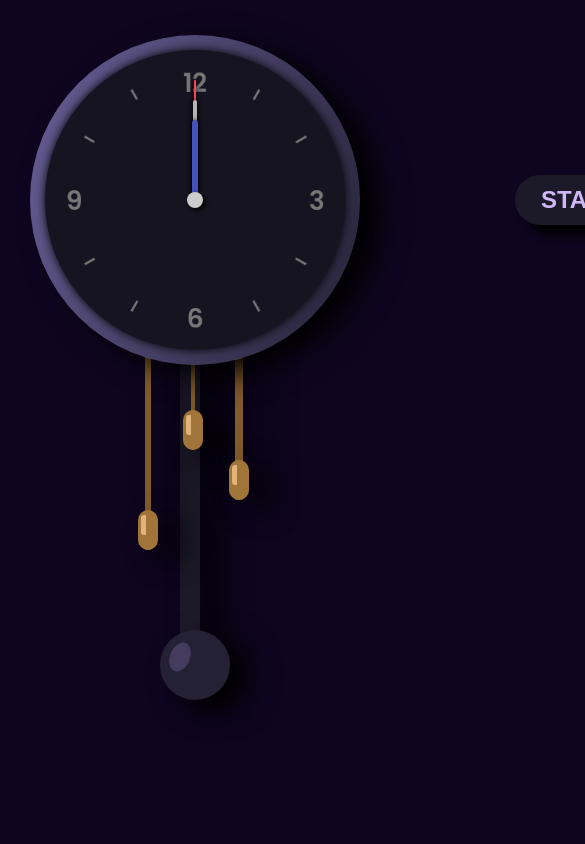
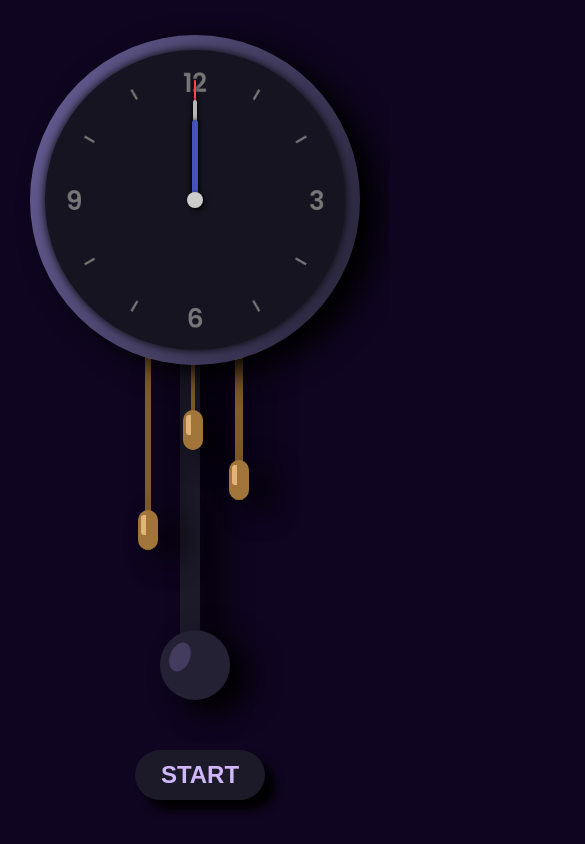
Before and after one commit to Beserker-356/Clock, a plain HTML site: page index.html in a window 390 px wide. Shown: the top 844 px of the page, 585 px wide, since content can reach past the window. Drawn offline with Linux system fonts and the light colour scheme.

Commit message:
Update style.css

```diff
--- a/style.css
+++ b/style.css
@@ -270,3 +270,10 @@ body {
         transform: rotate(0deg);
     }
 }
+
+@media (max-width: 600px) {
+  #button {
+    left: 90px;
+    top: 700px;
+  }
+}
```
